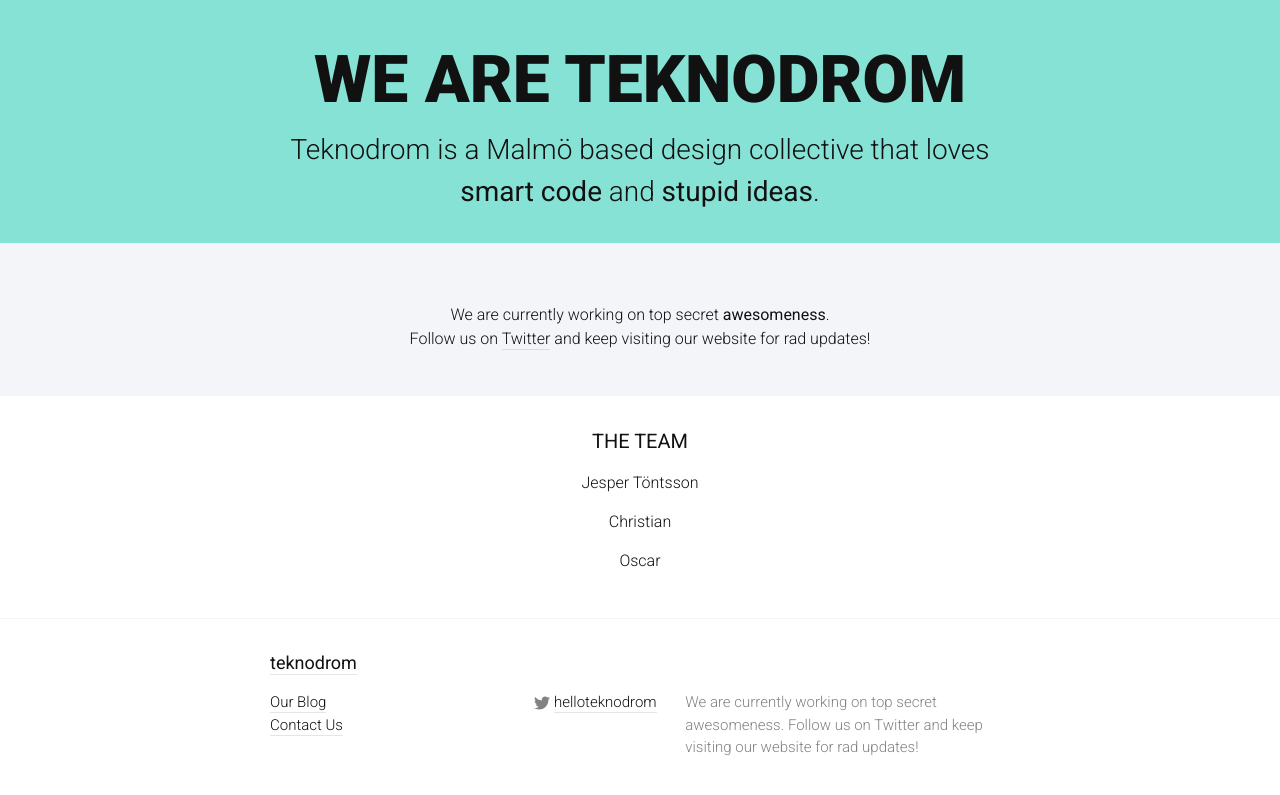
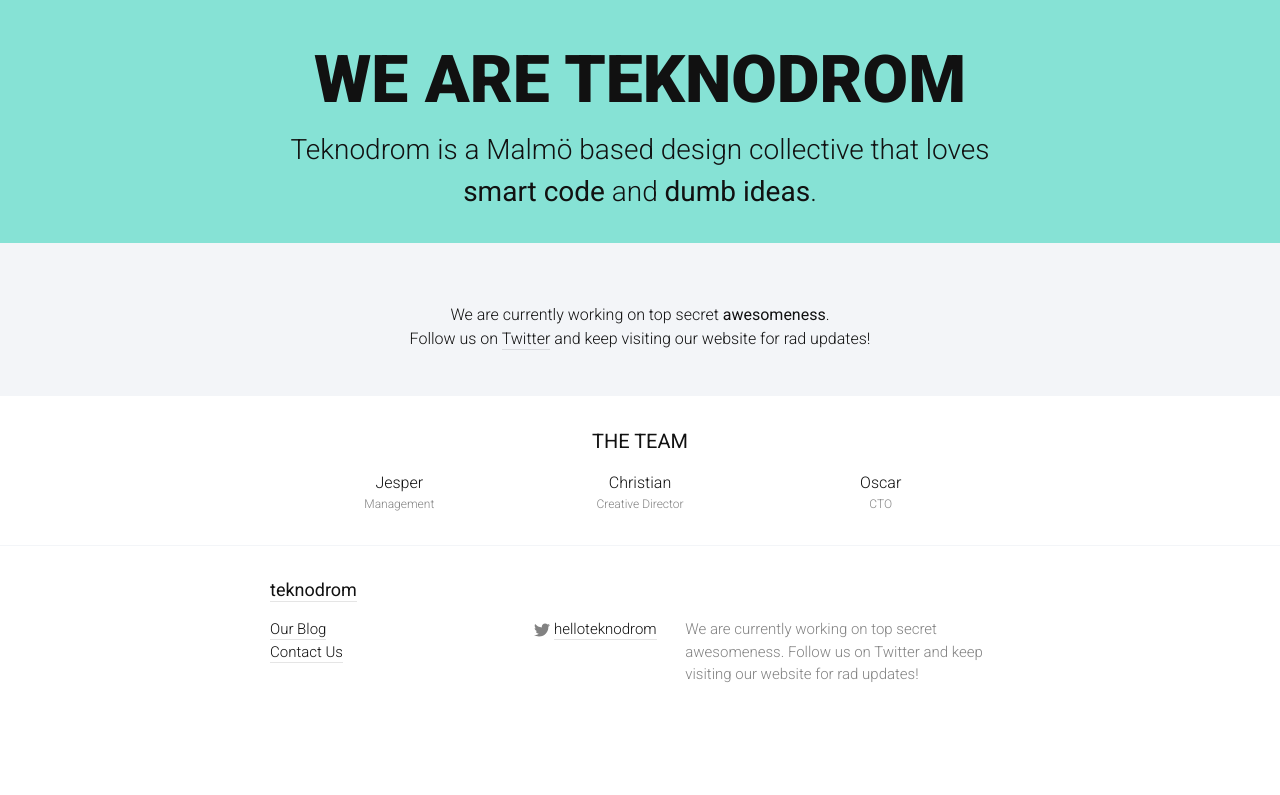
Before and after one commit to Teknodrom/teknodrom.github.io, a Jekyll site: the page built from index.html, in a window 1280 px wide. Shown: the top 795 px of the page. Built offline with Jekyll 4.4.1, drawn with Linux system fonts in a browser that asks for light colours.

Commit message:
titlar, etc.

```diff
--- a/_config.yml
+++ b/_config.yml
@@ -7,7 +7,7 @@
 url: "http://yourdomain.com" # the base hostname & protocol for your site
 twitter_username: helloteknodrom
 github_username:  teknodrom
-team_members: ["Jesper Töntsson", "Christian", "Oscar"]
+team_members: [{name: "Jesper", title: "Management"}, {name: "Christian", title: "Creative Director"}, {name: "Oscar", title: "CTO"}]
 
 # Build settings
 markdown: kramdown
--- a/_includes/header.html
+++ b/_includes/header.html
@@ -2,7 +2,7 @@
   <div class="wrapper">
     <h1 class="header-title">WE ARE TEKNODROM</h1>
     <span class="header-sub-title">
-      Teknodrom is a Malm&ouml; based design collective that loves <strong>smart code</strong> and <strong>stupid ideas</strong>.
+      Teknodrom is a Malm&ouml; based design collective that loves <strong>smart code</strong> and <strong>dumb ideas</strong>.
     </span>
   </div>
 </header>
--- a/_sass/_layout.scss
+++ b/_sass/_layout.scss
@@ -114,6 +114,23 @@
   padding-bottom: $spacing-unit;
 }
 
+.team-list li {
+  display: inline-block;
+  width: 32%;
+  p {
+    margin: 0;
+  }
+
+  .member-title {
+    font-size: $small-font-size;
+    color: $grey-color;
+  }
+
+  @include media-query($on-palm) {
+      width: 100%;
+    }
+}
+
 .page-heading {
   font-size: 20px;
   &.is-logo {
--- a/css/main.scss
+++ b/css/main.scss
@@ -9,7 +9,7 @@
 // Our variables
 $base-font-family: 'Roboto', sans-serif;
 $base-font-size:   16px;
-$small-font-size:  $base-font-size * 0.875;
+$small-font-size:  $base-font-size * 0.75;
 $base-line-height: 1.5;
 
 $spacing-unit:     30px;
--- a/index.html
+++ b/index.html
@@ -18,7 +18,8 @@
     <ul class="team-list">
       {% for member in site.team_members %}
       <li>
-        <p>{{ member }}</p>
+        <p>{{ member.name }}</p>
+        <p class="member-title">{{ member.title }}</p>
       </li>
       {% endfor %}
     </ul>
```
